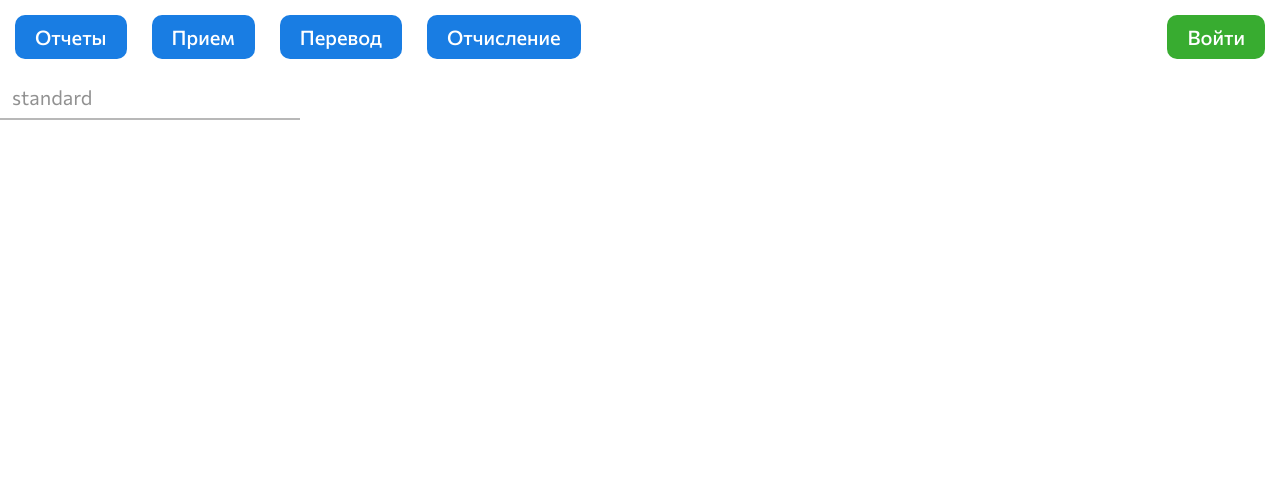
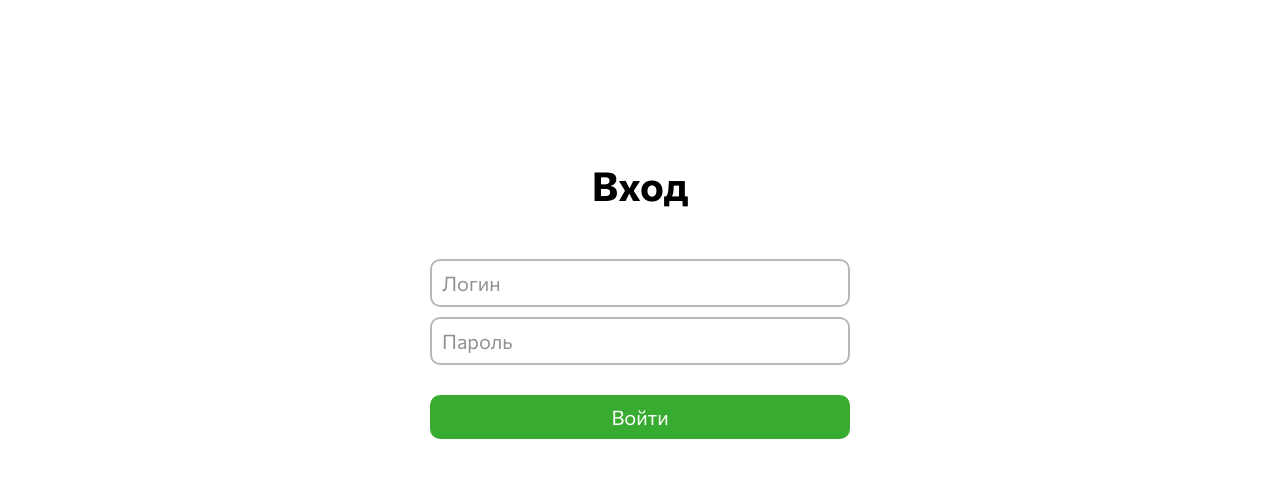
Before and after one commit to Yanarkaev/students-db, a React (Create React App) app: page / in a window 1280 px wide. Shown: the top 478 px of the page. Built offline with nearby package versions, Linux system fonts and the light colour scheme.

Commit message:
Компонент авторизации

```diff
--- a/src/App.jsx
+++ b/src/App.jsx
@@ -1,11 +1,13 @@
 import { Header } from "./components";
 import { Input } from "./components/iu";
+import Auth from "./features/auth-page/Auth";
 
 function App() {
   return (
     <div className="App">
-      <Header />
-      <Input placeholder="standard" variant="standard" />
+      {/* <Header />
+      <Input placeholder="standard" variant="standard" /> */}
+      <Auth />
     </div>
   );
 }
--- a/src/components/iu/Button/Button.module.scss
+++ b/src/components/iu/Button/Button.module.scss
@@ -37,7 +37,7 @@
 .exit {
   background: #d14a4a;
   border-radius: 10px;
-  transition: 0.2s linear;
+  transition: 0.2s;
   &:hover {
     background: #ac3030;
   }
@@ -46,7 +46,7 @@
 .enter {
   background: #38ac30;
   border-radius: 10px;
-  transition: 0.2s linear;
+  transition: 0.2s;
   &:hover {
     background: #297c23;
   }
--- a/src/components/iu/Input/Input.jsx
+++ b/src/components/iu/Input/Input.jsx
@@ -7,18 +7,20 @@ export const Input = ({
   placeholder = "",
   variant = "standard",
   className,
+  name,
   onChange,
 }) => {
   const [focus, setFocus] = useState(false);
   return (
-    <div className={styles.InputWrapper}>
+    <div className={`${styles.InputWrapper} ${className}`}>
       <input
         type={type}
-        className={`${styles.Input} ${styles[variant]} ${className}`}
+        className={`${styles.Input} ${styles[variant]} `}
         onFocus={() => setFocus(true)}
         onBlur={() => setFocus(false)}
         value={value}
         onChange={onChange}
+        name={name}
       />
       <span
         className={`${styles.placeholder} ${
--- a/src/components/iu/Input/Input.module.scss
+++ b/src/components/iu/Input/Input.module.scss
@@ -1,15 +1,15 @@
 .InputWrapper {
   position: relative;
-  width: fit-content;
+  margin: 5px 0;
 
   .Input {
     font-size: 20px;
-    padding: 10px 10px;
+    padding: 10px;
     border-radius: 10px;
     outline: none;
     transition: 0.2s;
     border: 0;
-    width: 300px;
+    width: 100%;
   }
 
   .outlined {
@@ -41,9 +41,9 @@
 
   .focused {
     font-size: 14px;
-    top: 0px;
+    top: 8px;
     color: #197de3;
     padding: 0 5px;
-    background-color: rgb(255, 255, 255);
+    // background-color: rgb(255, 255, 255);
   }
 }
--- a/src/features/auth-page/Auth.jsx
+++ b/src/features/auth-page/Auth.jsx
@@ -1,11 +1,49 @@
-import React from 'react';
+import React, { useState } from "react";
+import { Button, Input } from "../../components/iu";
+import styles from "./Auth.module.scss";
 
 const Auth = () => {
-    return (
-        <div>
+  const [data, setData] = useState({
+    login: "",
+    password: "",
+  });
 
-        </div>
-    );
+  const handleData = (e) => {
+    setData({ ...data, [e.target.name]: e.target.value });
+    console.log(e.target.value);
+  };
+
+  const handleAuth = (e) => {
+    e.preventDefault();
+  };
+  return (
+    <div className={styles.Auth}>
+      <h1>Вход</h1>
+
+      <form onSubmit={handleAuth}>
+        <Input
+          name="login"
+          value={data.login}
+          placeholder="Логин"
+          onChange={handleData}
+          variant="outlined"
+          type="email"
+          className={styles.input}
+        />
+        <Input
+          name="password"
+          value={data.password}
+          placeholder="Пароль"
+          onChange={handleData}
+          variant="outlined"
+          type="password"
+          className={styles.input}
+        />
+
+        <Button variant="enter" className={styles.button}>Войти</Button>
+      </form>
+    </div>
+  );
 };
 
 export default Auth;
--- a/src/features/auth-page/Auth.module.scss
+++ b/src/features/auth-page/Auth.module.scss
@@ -0,0 +1,25 @@
+.Auth {
+  width: 100%;
+  max-width: 420px;
+  margin: 0 auto;
+  text-align: center;
+  position: absolute;
+  left: 50%;
+  top: 20%;
+  translate: -50%;
+
+  h1 {
+    margin-bottom: 50px;
+    font-size: 40px;
+  }
+
+  .input {
+    // width: 100%;
+    margin: 10px 0;
+  }
+
+  .button {
+    margin-top: 20px;
+    width: 100%;
+  }
+}
```
